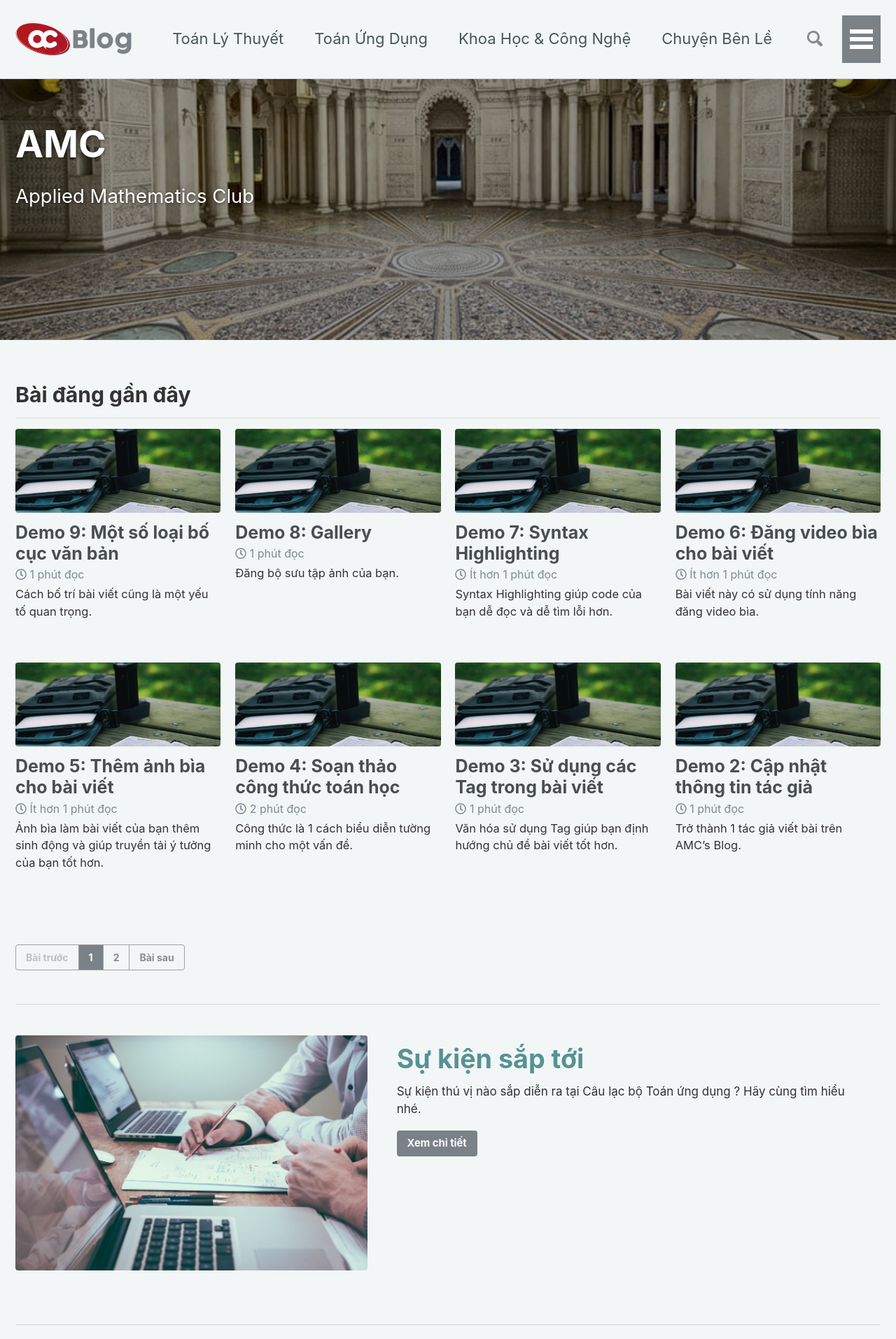
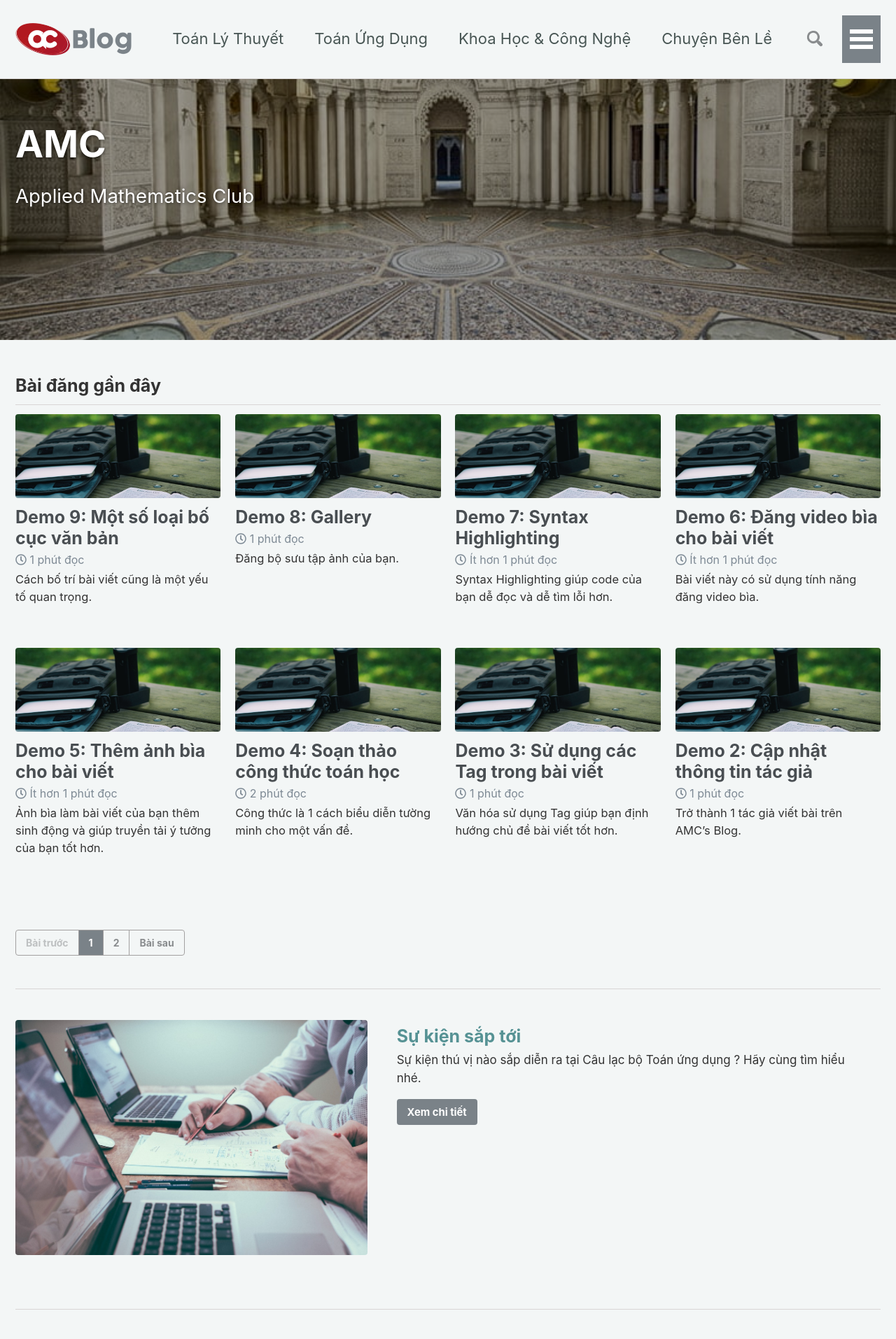
Before and after one commit to testvon/amcblog.github.io, a Jekyll site: the page built from index.html, in a window 1280 px wide. Shown: the top 1914 px of the page at 70% size. Built offline with Jekyll 4.4.1, drawn with Linux system fonts in a browser that asks for light colours; nearby versions of some CDN libraries; the list of posts is cut into pages by our own code.

Commit message:
Update _base.scss

```diff
--- a/_sass/minimal-mistakes/_base.scss
+++ b/_sass/minimal-mistakes/_base.scss
@@ -40,7 +40,7 @@
 }
 
 h2 {
-  font-size: 1.37em;
+  font-size: 25px;
 }
 
 h3 {
```
